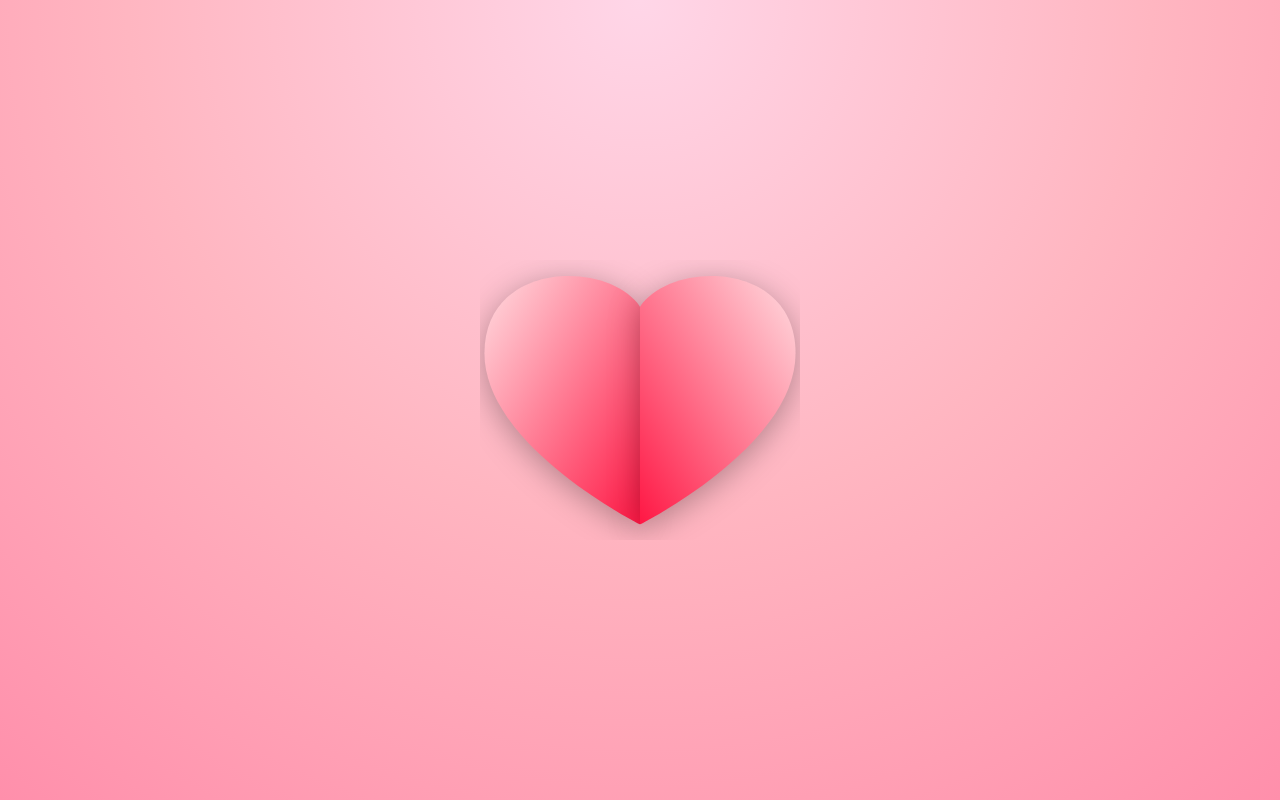
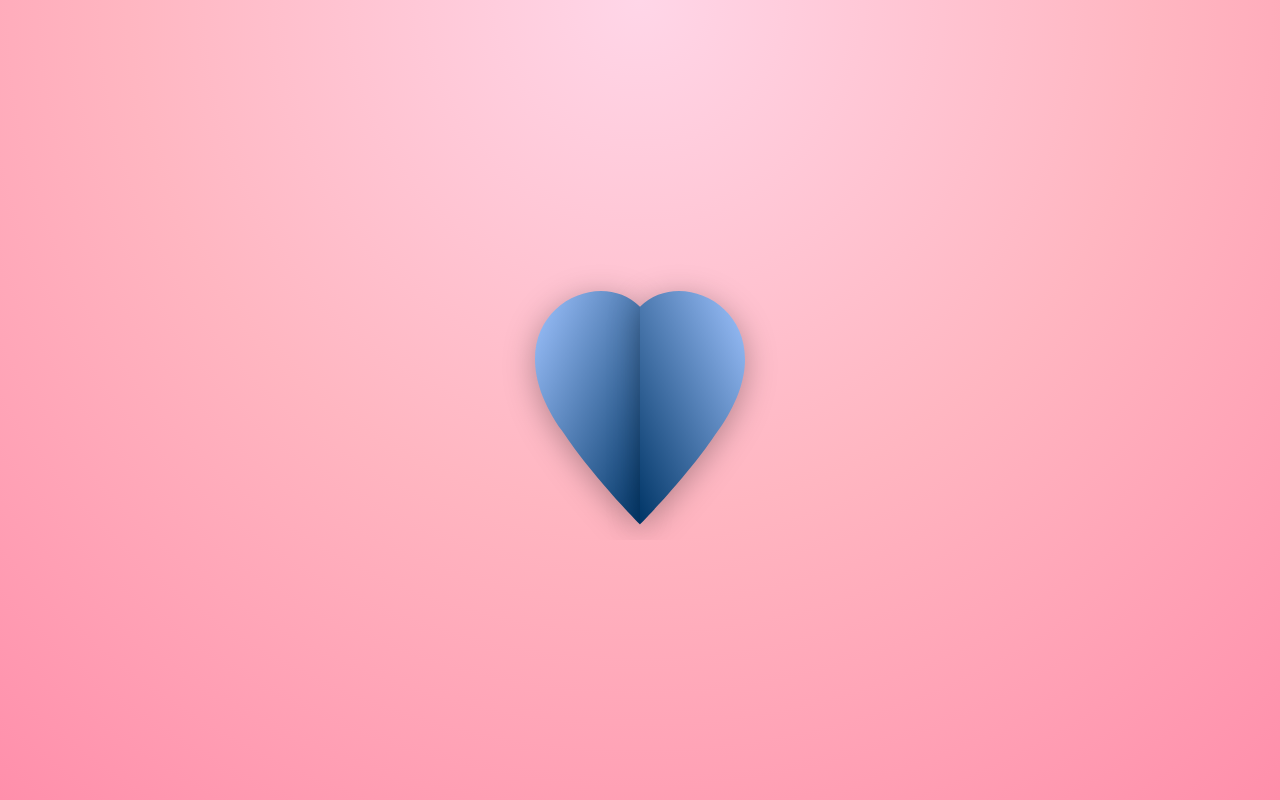
Before and after one commit to Caspianen/caspian_heart, a plain HTML site: page index.html in a window 1280 px wide. Drawn offline with Linux system fonts and the light colour scheme.

Commit message:
Update index.html

```diff
--- a/index.html
+++ b/index.html
@@ -99,21 +99,21 @@
       <!-- Left half -->
 <path class="half left"
   d="M100 30
-           C 80 0, 0 0, 0 60
-           C 0 120, 100 170, 100 170 Z" />
+     C 70 0, 0 40, 50 110
+     C 70 140, 100 170, 100 170 Z" />
 <!-- Right half -->
 <path class="half right"
   d="M100 30
-           C 120 0, 200 0, 200 60
-           C 200 120, 100 170, 100 170 Z" />
+     C 130 0, 200 40, 150 110
+     C 130 140, 100 170, 100 170 Z" />
       <defs>
             <linearGradient id="gradLeft" x1="0%" y1="0%" x2="100%" y2="100%">
-          <stop offset="0%" style="stop-color:#ffdde1"/>
-          <stop offset="100%" style="stop-color:#ff1744"/>
+  <stop offset="0%" style="stop-color:#a0c4ff"/>
+  <stop offset="100%" style="stop-color:#003566"/>
 </linearGradient>
 <linearGradient id="gradRight" x1="100%" y1="0%" x2="0%" y2="100%">
-          <stop offset="0%" style="stop-color:#ffdde1"/>
-          <stop offset="100%" style="stop-color:#ff1744"/>
+  <stop offset="0%" style="stop-color:#a0c4ff"/>
+  <stop offset="100%" style="stop-color:#003566"/>
 </linearGradient>
       </defs>
     </svg>
@@ -124,13 +124,3 @@
   </div>
 </body>
 </html>
-<!-- Left half -->
-<path class="half left"
-  d="M100 30
-     C 70 0, 0 40, 50 110
-     C 70 140, 100 170, 100 170 Z" />
-<!-- Right half -->
-<path class="half right"
-  d="M100 30
-     C 130 0, 200 40, 150 110
-     C 130 140, 100 170, 100 170 Z" />
```
Lines whose indentation alone changed are shown as unchanged.
